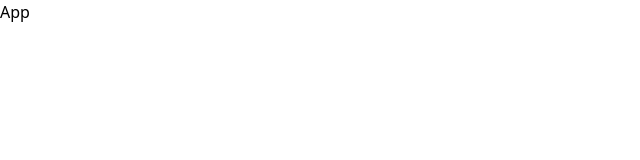
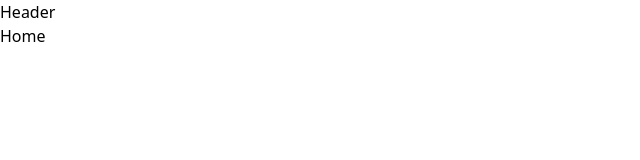
Before and after one commit to bentleyminwa/Registry, a React (Vite) app: page / in a window 1280 px wide. Shown: the top 160 px of the page, without its empty margins (0-640 px from the left). Built offline with nearby package versions, Linux system fonts and the light colour scheme.

Commit message:
routes setup

```diff
--- a/src/App.tsx
+++ b/src/App.tsx
@@ -1,5 +1,32 @@
+import { createBrowserRouter, RouterProvider } from "react-router-dom";
+import Details from "./pages/Details";
+import Home from "./pages/Home";
+import Root from "./pages/Root";
+import Search from "./pages/Search";
+
+const router = createBrowserRouter([
+  {
+    path: "/",
+    element: <Root />,
+    children: [
+      {
+        index: true,
+        element: <Home />,
+      },
+      {
+        path: "/search",
+        element: <Search />,
+      },
+      {
+        path: "/details/:name",
+        element: <Details />,
+      },
+    ],
+  },
+]);
+
 const App = () => {
-  return <div>App</div>;
+  return <RouterProvider router={router} />;
 };
 
 export default App;
```
